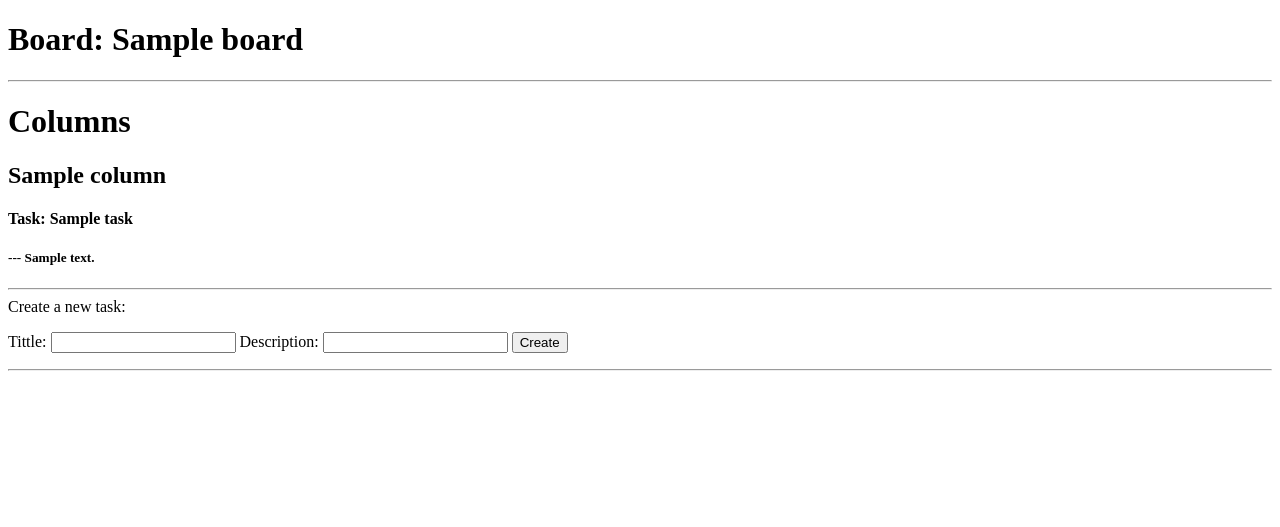
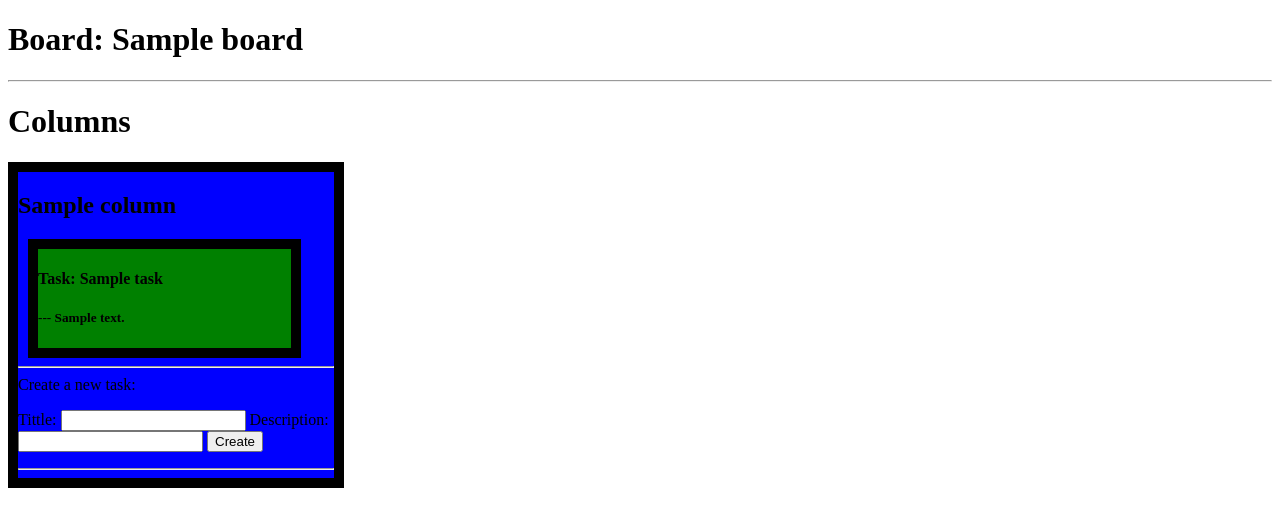
Before and after one commit to jhtobav/teams, a Django app: template dashboard/templates/dashboard/board.html in a window 1280 px wide. Shown: the top 527 px of the page. Run offline with Django 3.2, Linux system fonts and the light colour scheme; tables that the repository leaves empty hold one stand-in row (values such as "Sample post"); the template is opened without the code that fills it: values that come from a table or form of the project are taken from there, most other values are stand-ins (such as "Sample title", 1, 10 or a date in 2020); parts of the project's set-up code (start-up, migrations or seed data) failed here and were passed over.

Commit message:
Updating board.html, setting div properties so its understandable

```diff
--- a/dashboard/templates/dashboard/board.html
+++ b/dashboard/templates/dashboard/board.html
@@ -8,15 +8,16 @@
     <h1>Board: {{board.name}}</h1>
     <hr>
     <h1>Columns</h1>
+    <div style="height:100%; width:100%; overflow: hidden;">
     {% for column in columns %}
-        <div>
+        <div style="border:10px solid black; float:left; background-color:blue; height:80%; width:25%;">
 		<h2 name="column_name2" value="{{column.name}}">{{column.name}}</h2>
-		<div>
 			{% for task in column.task_set.all %}
+			<div style="position: relative; left:10px; border:10px solid black; background-color:green; height:80%; width:80%; " >
 				<h4>Task: {{task.title}}</h4>
 				<h5>--- {{task.description}}</h5>
+			</div>
 			{% endfor %}
-	        </div>
 		<hr>
 		    <form action="" method="post">
 			<input type="hidden" name="column_name" id="" value="{{column.name}}">
@@ -30,5 +31,6 @@
 		<hr>
 	</div>
     {% endfor %}
+    </div>
 </body>
 </html>
```
